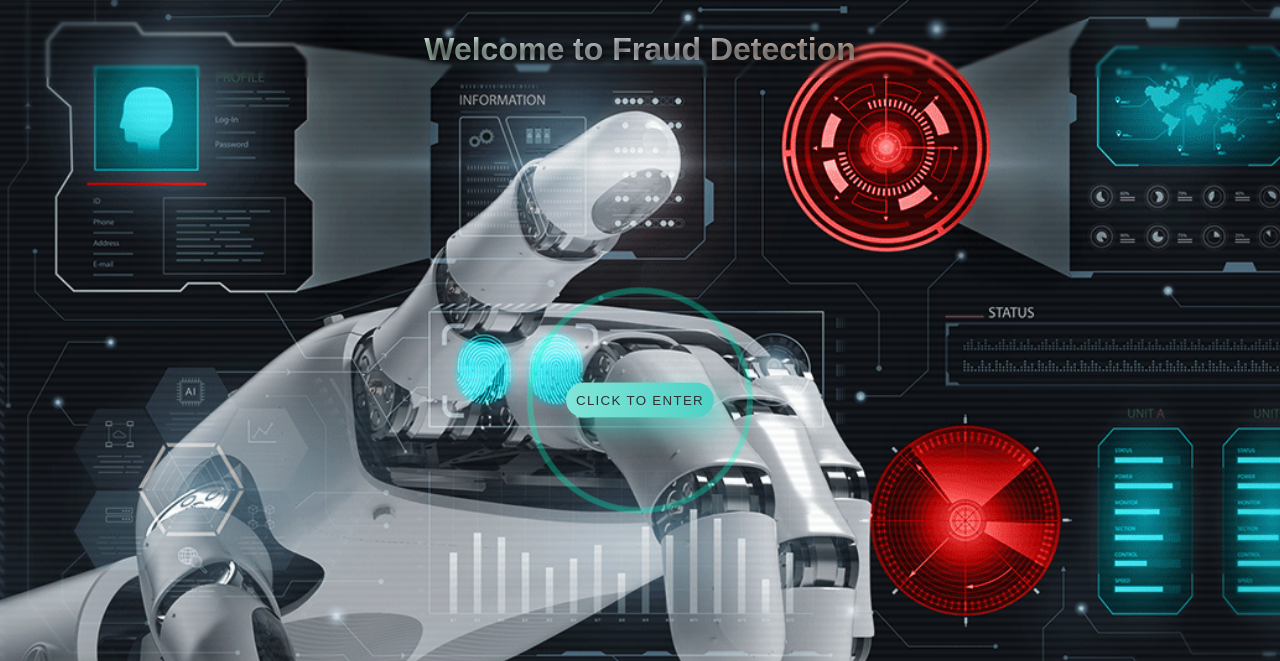
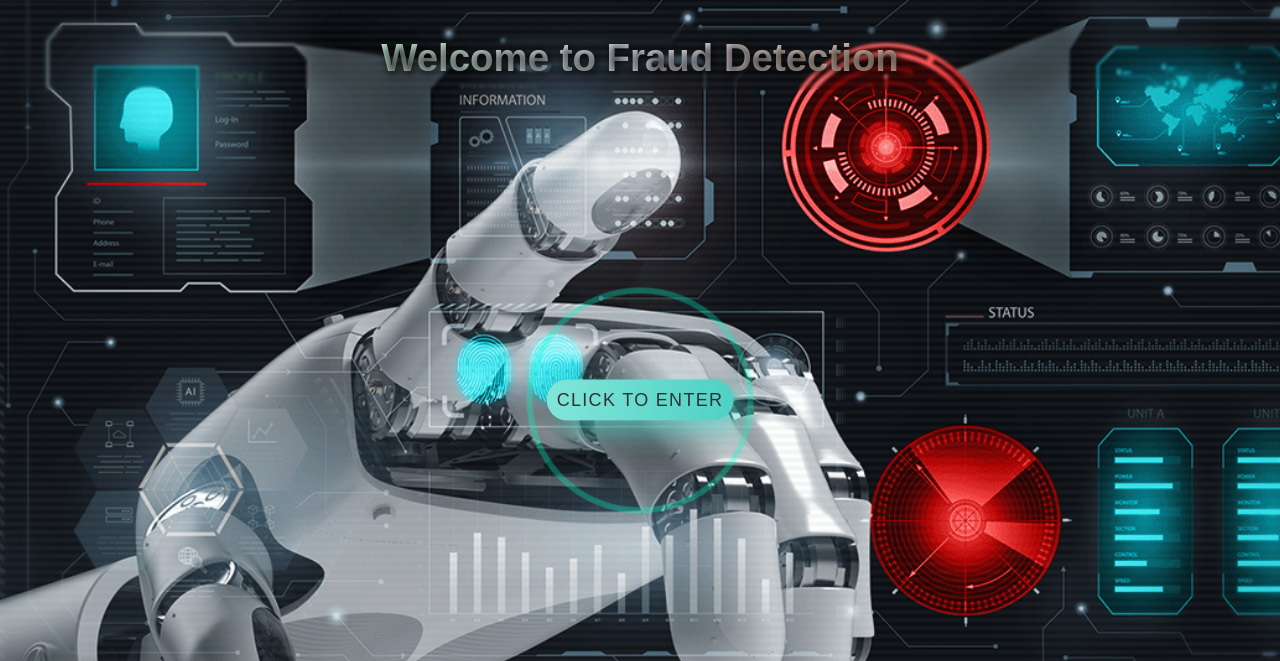
Before and after one commit to Veer6693/Online-Transaction-Fraud-Detection, a Flask app: page / in a window 1280 px wide. Shown: the top 661 px of the page. Run offline with Flask 3, Linux system fonts and the light colour scheme.

Commit message:
update index.html

```diff
--- a/static/css/style.css
+++ b/static/css/style.css
@@ -20,7 +20,7 @@ body {
 
 
 h1 {
-  /* font-size: 4em; */
+  font-size: 240%;
   padding: 10px;
   border-radius: 5px;
   background: linear-gradient(90deg, rgb(198, 218, 214) 0%, rgb(210, 255, 223) 25%,
@@ -109,13 +109,13 @@ html, body {
 
 
 .button {
-  /* min-width: 200px; */
-  /* min-height: 30px; */
+  min-width: 150px;
+  min-height: 30px;
   font-family: 'Nunito', sans-serif;
-  /* font-size: 22px; */
+  font-size: 18px;
   text-transform: uppercase;
   letter-spacing: 1.3px;
-  font-weight: 450;
+  font-weight: 50;
   color: #313133;
   background: #4FD1C5;
 background: linear-gradient(90deg, rgba(129,230,217,1) 0%, rgba(79,209,197,1) 100%);
@@ -132,8 +132,8 @@ background: linear-gradient(90deg, rgba(129,230,217,1) 0%, rgba(79,209,197,1) 10
 button::before {
 content: '';
   border-radius: 1000px;
-  min-width: calc(300px + 12px);
-  min-height: calc(60px + 12px);
+  min-width: calc(150px + 45px);
+  min-height: calc(30px + 16px);
   border: 6px solid #00FFCB;
   box-shadow: 0 0 60px rgba(0,255,203,.64);
   position: absolute;
```
